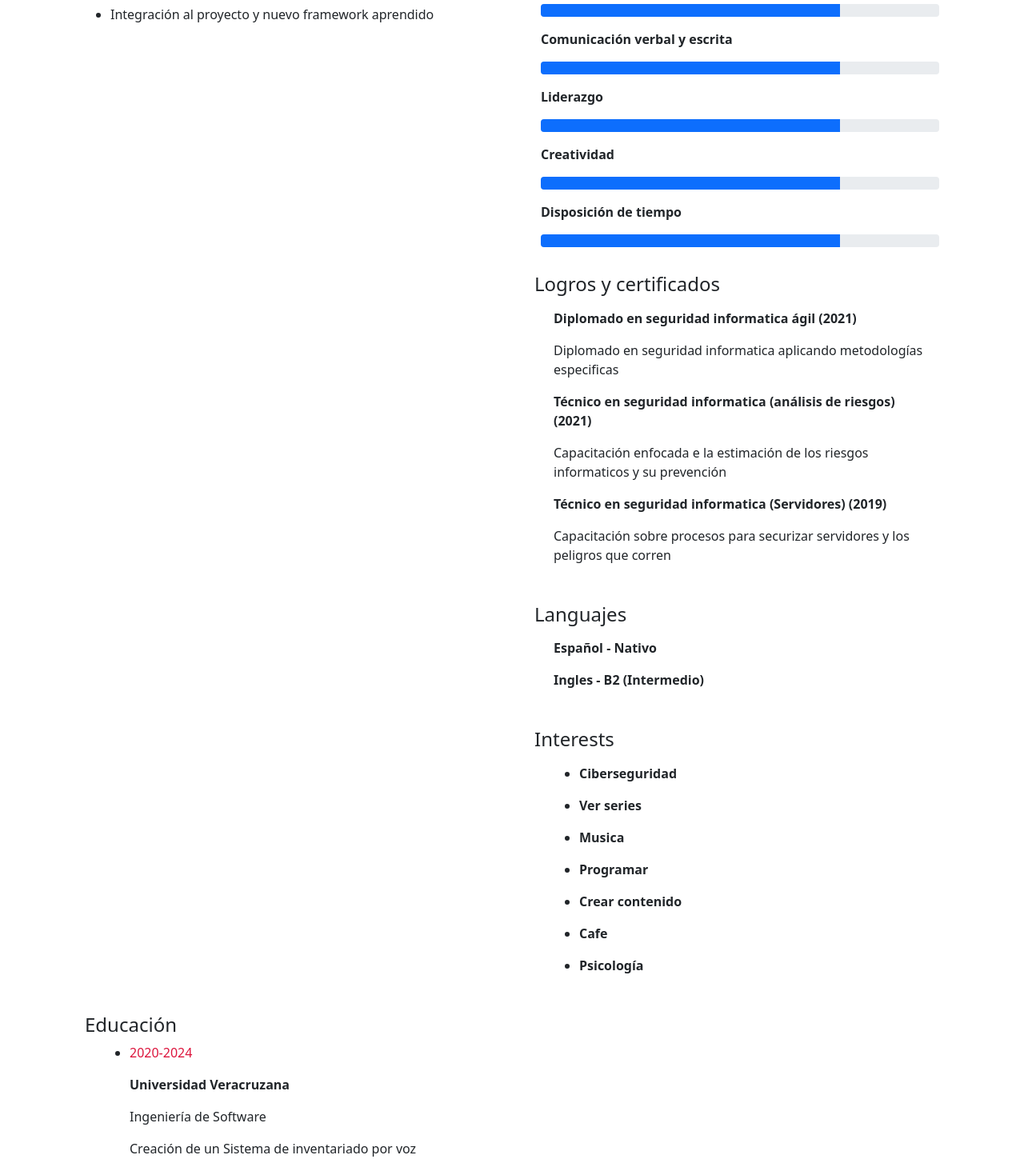
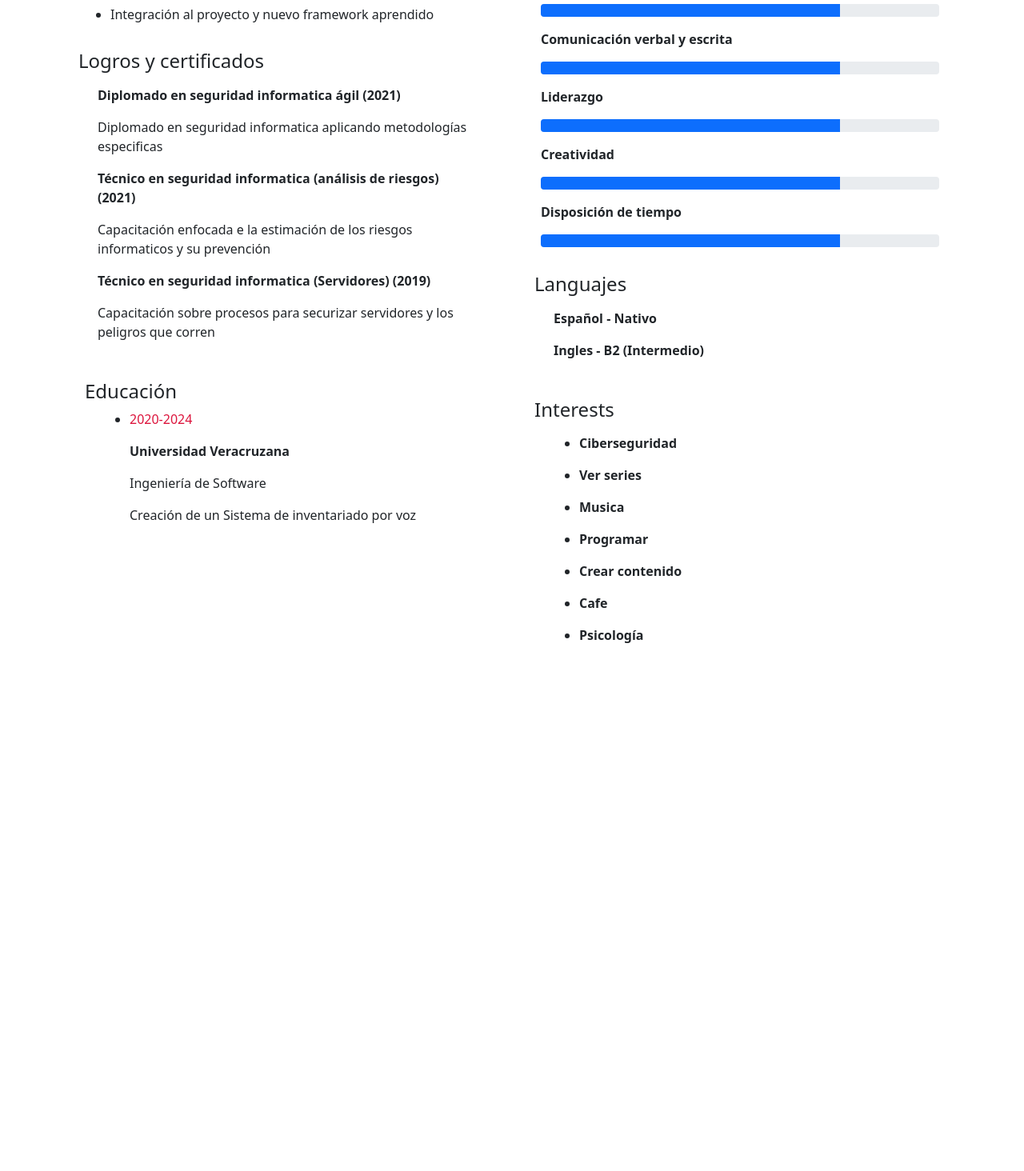
Before and after one commit to Adpsec/adpsec.github.io, an Angular app: page / in a window 1280 px wide. Shown: the part 697-2161 px from the top of the page at 80% size. After the commit the page ends 1535 px from the top, so only its background shows below. Built offline with nearby package versions, Linux system fonts and the light colour scheme.

Commit message:
Arreglo de detalles

```diff
--- a/src/app/app.component.html
+++ b/src/app/app.component.html
@@ -16,17 +16,13 @@
         <div class="row">
           <div class="col">
             <app-work-exerience-cv></app-work-exerience-cv>
+            <app-certificates-cv></app-certificates-cv>
+            <app-education></app-education>
           </div>
           <div class="col">
             <app-skills-cv></app-skills-cv>
-            <app-certificates-cv></app-certificates-cv>
             <app-languajes></app-languajes>
             <app-interests></app-interests>
-          </div>
-        </div>
-        <div class="row">
-          <div class="col">
-            <app-education></app-education>
           </div>
         </div>
       </div>
```
Also changed, not shown: 1 other file (tests, documents, lock files or other folders).
